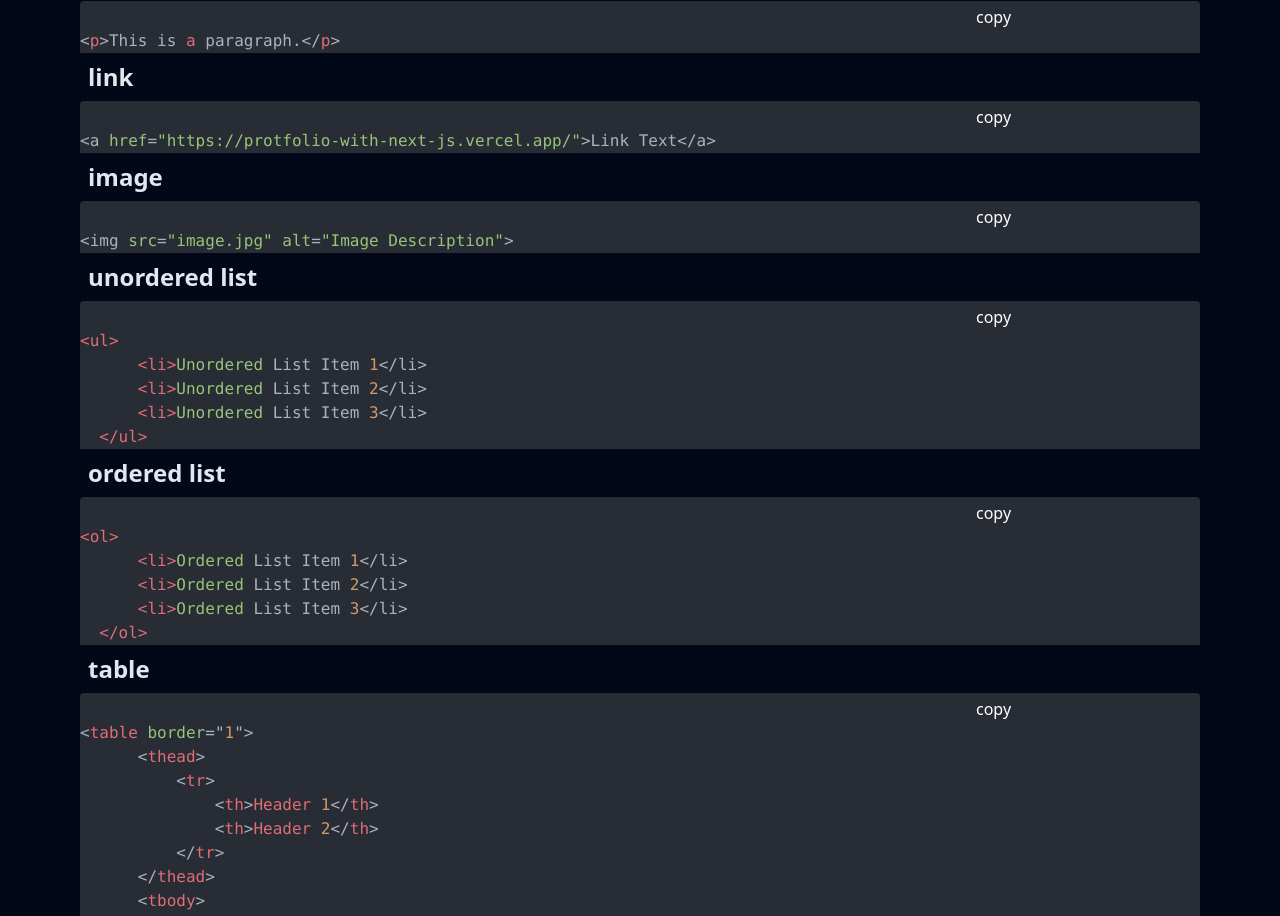
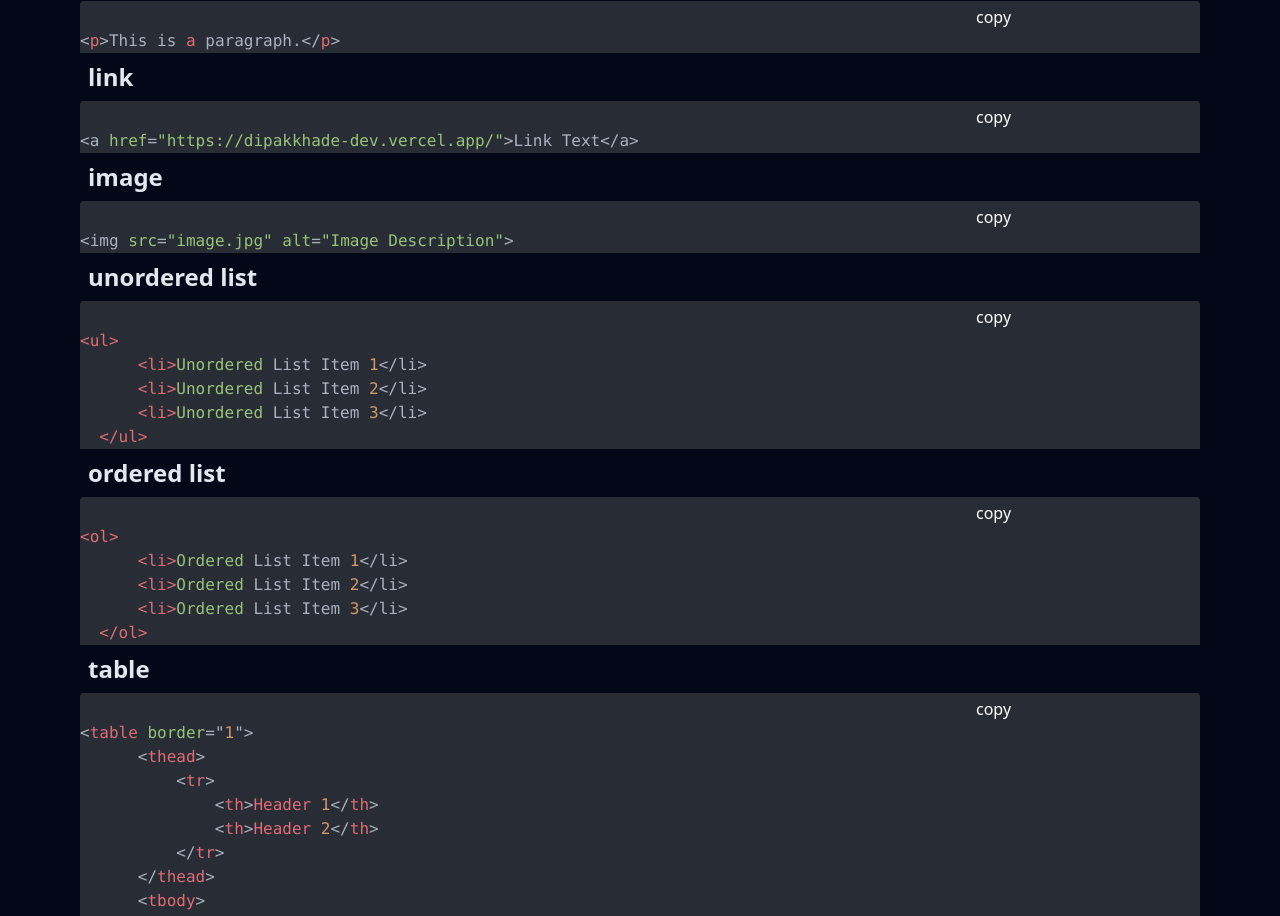
Before and after one commit to DipakKhade/CodeSnippet, a React (Vite) app: page /html in a window 1280 px wide. Shown: the part 819-1735 px from the top of the page. Built offline with nearby package versions, Linux system fonts and the light colour scheme.

Commit message:
added to new branch

```diff
--- a/src/components/Header.tsx
+++ b/src/components/Header.tsx
@@ -5,7 +5,7 @@ const Header = () => {
 		{ label: "Home", href: "/" },
 		{
 			label: "About",
-			href: "https://protfolio-with-next-js.vercel.app/contact",
+			href: "https://dipakkhade-dev.vercel.app/contact",
 		},
 		{ label: "Github", href: "https://github.com/DipakKhade" },
 	];
--- a/src/pages/Html.tsx
+++ b/src/pages/Html.tsx
@@ -36,7 +36,7 @@ const Html = () => {
     },
     {
       heading: "link",
-      code: `<a href="https://protfolio-with-next-js.vercel.app/">Link Text</a>`,
+      code: `<a href="https://dipakkhade-dev.vercel.app/">Link Text</a>`,
     },
     {
       heading: "image",
```
